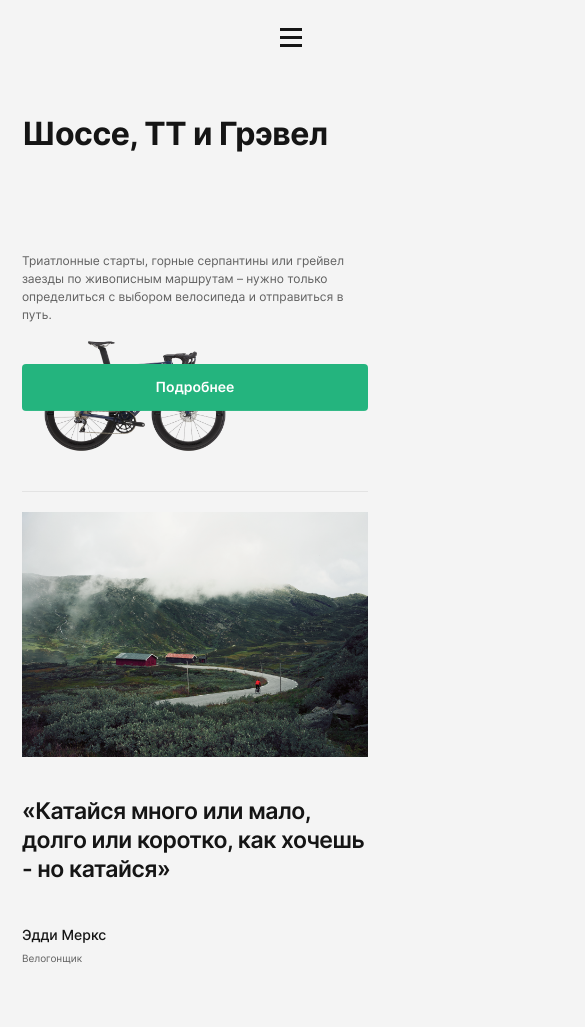
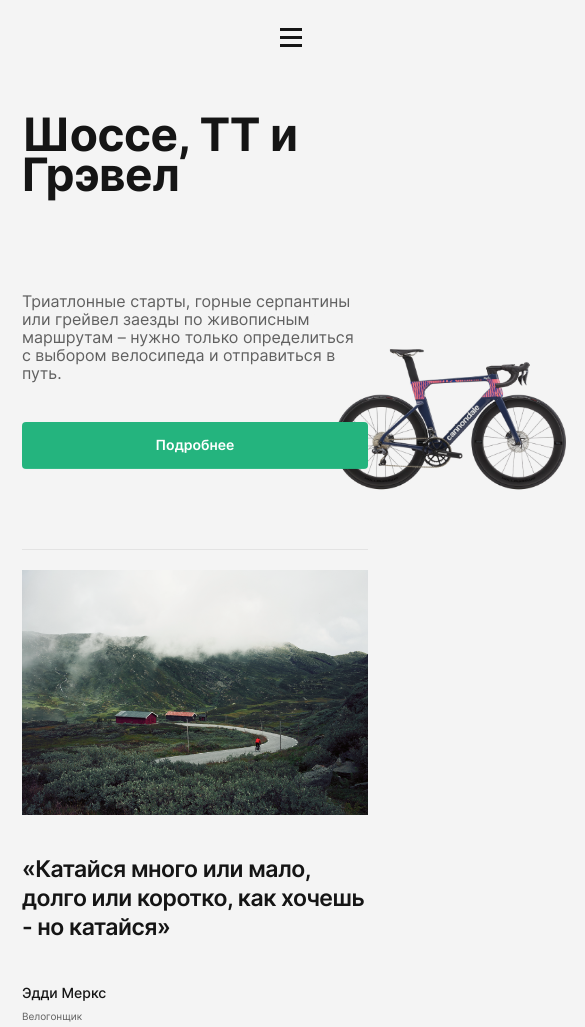
Before and after one commit to IIKolchin/bicycles, a plain HTML site: page index.html in a window 390 px wide. Shown: the top 1027 px of the page, 585 px wide, since content can reach past the window. Drawn offline with nearby package versions, Linux system fonts and the light colour scheme.

Commit message:
подправил

```diff
--- a/styles/modules/blocks/bicycle.scss
+++ b/styles/modules/blocks/bicycle.scss
@@ -58,7 +58,6 @@
     &__pic {
         margin: 0;
         display: flex;
-        flex-wrap: wrap;
     }
 
     &__image {
@@ -120,6 +119,17 @@
     }
 }
 
+@media (max-width: 1380px) {
+    .bicycle {
+        &__group {
+            max-width: 80%;
+        }
+        &__image {
+            max-width: 80%;
+        }
+    }
+}
+
 @media (max-width: 600px) {
     .bicycle {
         display: none;
--- a/styles/modules/blocks/triathlon.scss
+++ b/styles/modules/blocks/triathlon.scss
@@ -128,6 +128,28 @@
     }
 }
 
+@media (max-width: 1100px) {
+    .triathlon {
+        &__bike-hallway {
+            left: 300px;
+            width: 300px;
+        }
+        &__bike-image {
+            width: 300px;
+        }
+
+        &__title {
+            max-width: 340px;
+            font-size: 46px;
+        }
+
+        &__text {
+            max-width: 340px;
+            font-size: 16px;
+        }
+    }
+}
+
 @media (max-width: 600px) {
     .triathlon {
         display: block;
```
Also changed, not shown: styles/style.css.
